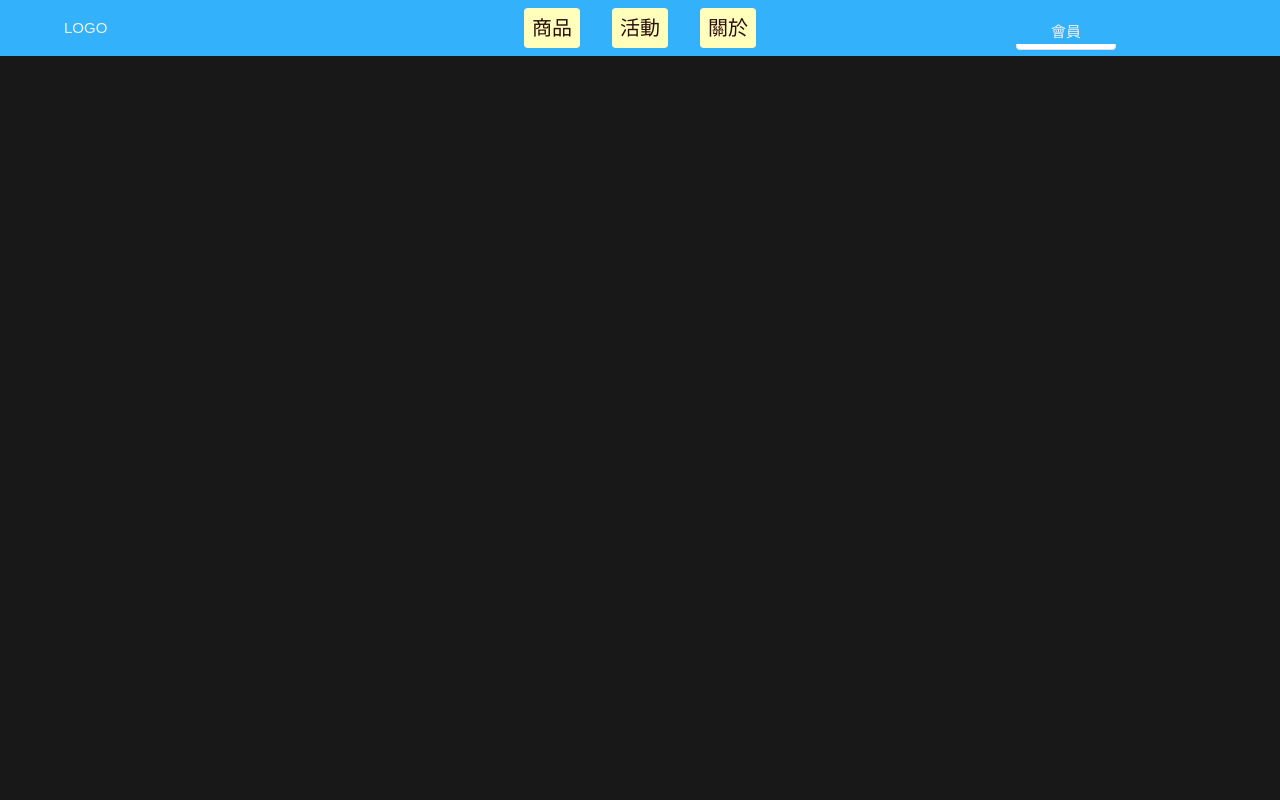
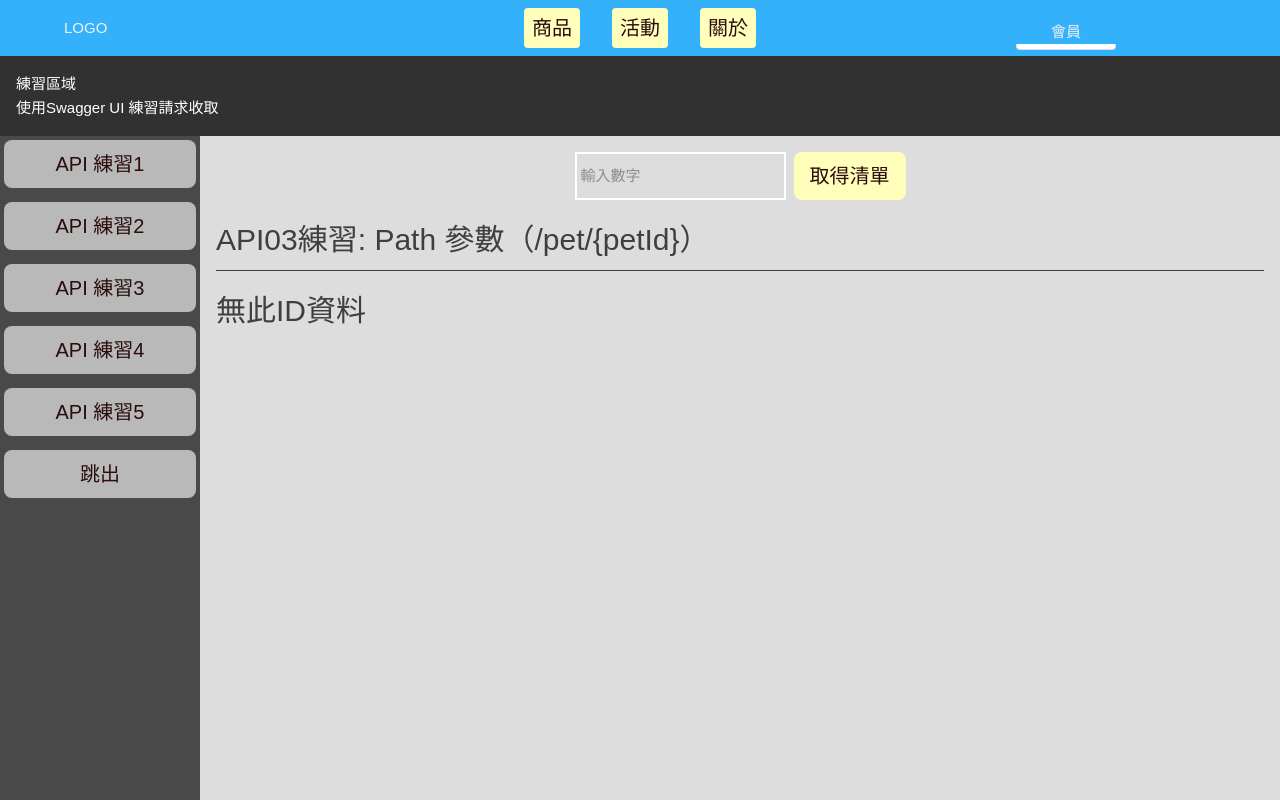
Before and after one commit to xcia4899/Login-practive02, a Vue app: page /homepage/testApi03 in a window 1280 px wide. Built offline with nearby package versions, Linux system fonts and the light colour scheme.

Commit message:
get id 練習

```diff
--- a/src/assets/styles/main.scss
+++ b/src/assets/styles/main.scss
@@ -26,7 +26,11 @@ body {
     color 0.5s,
     background-color 0.5s;
 }
-
+input{
+  // border-color: azure;
+  border:2px solid white;
+  padding: 4px;
+}
 #app {
   // max-width: 1280px;
   margin: 0 0;
--- a/src/pages/homepage/Homepage.vue
+++ b/src/pages/homepage/Homepage.vue
@@ -8,7 +8,7 @@
       <div class="homepage-menu">
         <button class="card card-1" @click="goToApi01">API 練習1</button>
         <button class="card card-2" @click="goToApi02">API 練習2</button>
-        <button class="card card-3">API 練習3</button>
+        <button class="card card-3" @click="goToApi03">API 練習3</button>
         <button class="card card-4">API 練習4</button>
         <button class="card card-5">API 練習5</button>
         <button class="card card-6" @click="goToOut">跳出</button>
@@ -30,6 +30,9 @@ const goToApi01 = () => {
 };
 const goToApi02 = () => {
   router.push({ name: "testApi02" });
+};
+const goToApi03 = () => {
+  router.push({ name: "testApi03" });
 };
 const goToOut = () => {
   router.push({ name: "homepage" });
@@ -57,9 +60,12 @@ const goToOut = () => {
       width:  200px;
       background-color: #494949;
       color: azure;
-
+      display: flex;
+      flex-direction: column;
+      // justify-content: space-around;
+      gap: 6px;
       .card {
-        margin: 24px;
+        margin: 4px;
         background-color: #b9b9b9;
         // color: #000;
       }
--- a/src/pages/homepage/testApi02.vue
+++ b/src/pages/homepage/testApi02.vue
@@ -14,7 +14,7 @@
     <h3>API02練習: 含 Query 參數的 API</h3>
     <hr />
     <div v-if="!openContent && petList.length >= 2">
-      <div>前五筆資料</div>
+      <!-- <div>前五筆資料</div> -->
       <div class="showTwo">
         <div
           v-for="(pet, index) in petList.slice(0, 5)"
@@ -31,14 +31,16 @@
     </button>
     <div class="test-body">
       <!-- 有資料才顯示列表 -->
+
       <div v-if="openContent">
+        <h3>全部資料</h3>
         <div v-for="(pet, index) in petList" :key="pet.id" class="item">
           <div class="id">no.{{ index + 1 }}：{{ pet.id }}</div>
           <div class="name">{{ pet.name }}</div>
         </div>
       </div>
       <!-- 除錯用：沒有資料時的提示 -->
-      <p v-else>只展示前五筆資料</p>
+      <h3 v-else>只展示前五筆資料</h3>
     </div>
   </div>
 </template>
--- /dev/null
+++ b/src/pages/homepage/testApi03.vue
@@ -0,0 +1,104 @@
+<template>
+  <div class="test-page">
+    <div class="test-top">
+      <input type="number" v-model.number="petId" placeholder="輸入數字" />
+      <button type="button" @click="getPet">取得清單</button>
+    </div>
+    <h3>API03練習: Path 參數（/pet/{petId}）</h3>
+    <hr />
+
+    <div class="test-body">
+      <!-- {{ petData }} -->
+      <div v-if="!openContent && petData ">
+        <p><b>ID</b>:{{ petData?.id }}</p>
+        <p><b>category</b>:{{ petData?.category.id }}-{{ petData?.category.name }}</p>
+        <p><b>Name</b>:{{ petData?.name }}</p>
+        <p><b>photoUrls</b>:{{ petData?.photoUrls }}</p>
+        <p><b>tags</b>:{{ petData?.tags.id }}{{ petData?.tags.name }}</p>
+        <p><b>status</b>:{{ petData?.status }}</p>
+      </div>
+      <div v-else><h3>無此ID資料</h3></div>
+    </div>
+  </div>
+</template>
+
+<script setup lang="ts">
+import { ref } from "vue";
+import axios from "axios";
+
+const openContent = ref(false);
+
+const petId = ref<number | null>(null);
+const petData = ref<any>(null);
+
+const fetchPet = async (id: number) => {
+  try {
+    const { data } = await axios.get(
+      `https://petstore.swagger.io/v2/pet/${id}`
+    );
+    petData.value = data;
+  } catch (err) {
+    console.log("錯誤:", err);
+    openContent.value = true;
+  }
+};
+
+const getPet = async () => {
+  console.log("點擊 petId:", petId.value);
+
+  if (petId.value == null) {
+    console.log("請輸入 數字");
+    return;
+  }
+
+  await fetchPet(petId.value);
+};
+</script>
+
+<style scoped lang="scss">
+h3 {
+  font-size: 30px;
+}
+hr {
+  margin: 6px 0;
+}
+p{
+    font-size: 20px;
+    border: 1px solid ;
+    margin: 6px 0;
+    padding: 4px 8px;
+}
+.test-page {
+  padding: 16px;
+  background: #ddd;
+
+  .test-top {
+    margin-bottom: 16px;
+    display: flex;
+    justify-content: center;
+    gap: 8px;
+  }
+  .showTwo {
+    display: flex;
+    justify-content: center;
+    gap: 6px;
+    .itemTop {
+      border: 1px solid #000;
+      margin: 6px 0;
+      padding: 4px 8px;
+    }
+  }
+
+  .test-body {
+    margin-top: 16px;
+    height: 500px;
+    overflow-y: auto;
+    overflow-x: hidden;
+    .item {
+      border: 1px solid #000;
+      margin: 6px 0;
+      padding: 4px 8px;
+    }
+  }
+}
+</style>
--- a/src/router/index.ts
+++ b/src/router/index.ts
@@ -23,6 +23,11 @@ const router = createRouter({
           name: "testApi02",
           component: () => import("@/pages/homepage/testApi02.vue"),
         },
+        {
+          path: "testApi03",
+          name: "testApi03",
+          component: () => import("@/pages/homepage/testApi03.vue"),
+        },
       ],
     },
   ],
```
